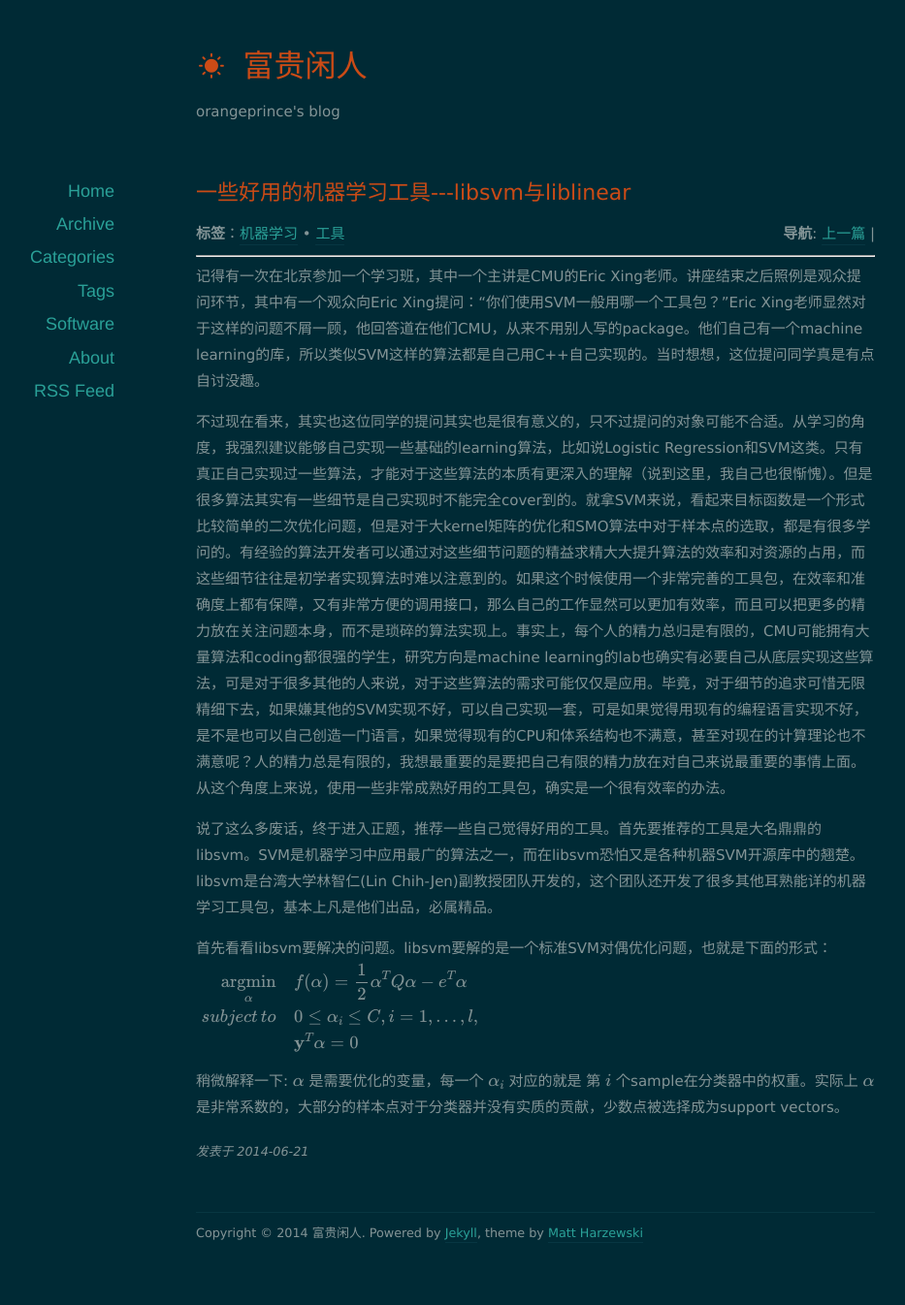
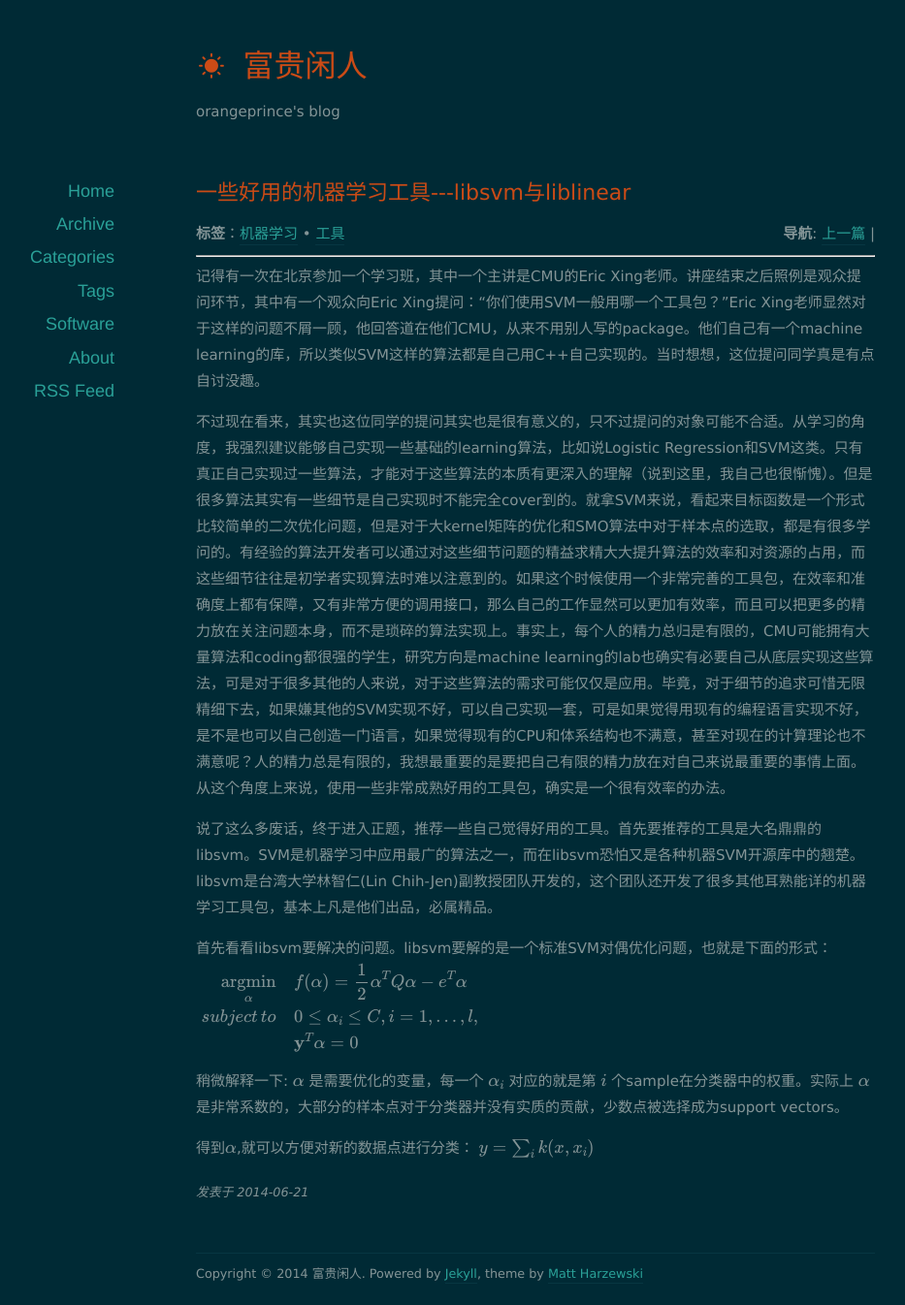
Before and after one commit to orangeprince/orangeprince.github.io, a Jekyll site: the page built from _posts/2014-06-21-libsvm.md, in a window 1280 px wide. Shown: the whole page at 97% size, without its empty margins (88-1021 px from the left). Built offline with Jekyll 4.4.1, drawn with Linux system fonts in a browser that asks for light colours; nearby versions of some CDN libraries; formulas are drawn with MathJax 3; comment, search, counter and statistics services are not loaded; before the commit the page ends 1304 px from its top, so only the background shows below that.

Commit message:
modified:   _posts/2014-06-21-libsvm.md

```diff
--- a/_posts/2014-06-21-libsvm.md
+++ b/_posts/2014-06-21-libsvm.md
@@ -21,5 +21,10 @@ subject\,to \quad & 0 \le \alpha_i \le C, i= 1,\ldots,l, \\\
 \end{aligned}
 $$
 
-稍微解释一下: \\(\alpha\\) 是需要优化的变量，每一个 \\(\alpha_i\\) 对应的就是
-第 \\(i\\) 个sample在分类器中的权重。实际上 \\(\alpha\\) 是非常系数的，大部分的样本点对于分类器并没有实质的贡献，少数点被选择成为support vectors。
+稍微解释一下: \\(\alpha\\) 是需要优化的变量，每一个 \\(\alpha_i\\) 对应的就是第
+\\(i\\) 个sample在分类器中的权重。实际上 \\(\alpha\\) 是非常系数的，大部分的样本点对于分类器并没有实质的贡献，少数点被选择成为support vectors。
+
+得到\\( \alpha \\),就可以方便对新的数据点进行分类：
+$$
+y = \sum_{i} \mathcal{k}(x, x_i)
+$$
```
